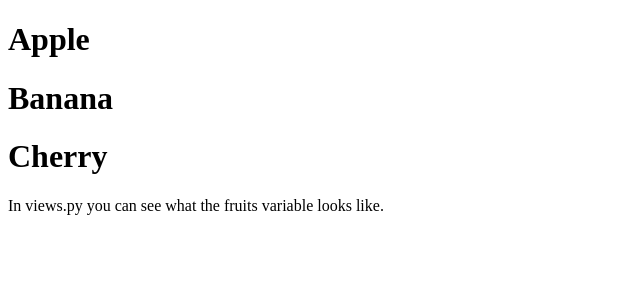
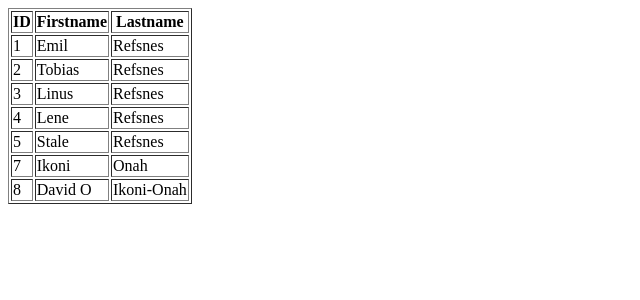
Before and after one commit to IK-001/djan28, a Django app: page /testing/ in a window 1280 px wide. Shown: the top 300 px of the page, without its empty margins (0-640 px from the left). Run offline with Django 5.2, Linux system fonts and the light colour scheme; data comes from the database, SQL or seed files in the repository.

Commit message:
just before creating static folder

```diff
--- a/my_tennis_club/members/templates/template.html
+++ b/my_tennis_club/members/templates/template.html
@@ -1,16 +1,14 @@
-<!DOCTYPE html>
-<html lang="en">
-<head>
-    <meta charset="UTF-8">
-    <meta name="viewport" content="width=device-width, initial-scale=1.0">
-</head>
-<body>
-
-{% for x in fruits %}
-  <h1>{{ x }}</h1>
-{% endfor %}
-
-<p>In views.py you can see what the fruits variable looks like.</p>
-
-</body>
-</html>
+<table border='1'>
+  <tr>
+    <th>ID</th>
+    <th>Firstname</th>
+    <th>Lastname</th>
+  </tr>
+  {% for x in mymembers %}
+    <tr>
+      <td>{{ x.id }}</td>
+        <td>{{ x.firstname }}</td>
+      <td>{{ x.lastname }}</td>
+    </tr>
+  {% endfor %}
+</table>
--- a/my_tennis_club/members/views.py
+++ b/my_tennis_club/members/views.py
@@ -1,4 +1,4 @@
-from django.http import HttpResponse
+from django.http import HttpResponse, HttpResponseRedirect
 from django.template import loader
 from .models import Member
 
@@ -22,9 +22,25 @@ def main(request):
   template = loader.get_template('main.html')
   return HttpResponse(template.render())
 
+# def testing(request):
+#   template = loader.get_template('template.html')
+#   context = {
+#     'fruits': ['Apple', 'Banana', 'Cherry'],
+#   }
+#   return HttpResponse(template.render(context, request))
+
+# def testing(request):
+#   mymembers = Member.objects.all().values()
+#   template = loader.get_template('template.html')
+#   context = {
+#     'mymembers': mymembers,
+#   }
+#   return HttpResponse(template.render(context, request))
+
 def testing(request):
+  mydata = Member.objects.all()
   template = loader.get_template('template.html')
   context = {
-    'fruits': ['Apple', 'Banana', 'Cherry'],
+    'mymembers': mydata,
   }
   return HttpResponse(template.render(context, request))
```
